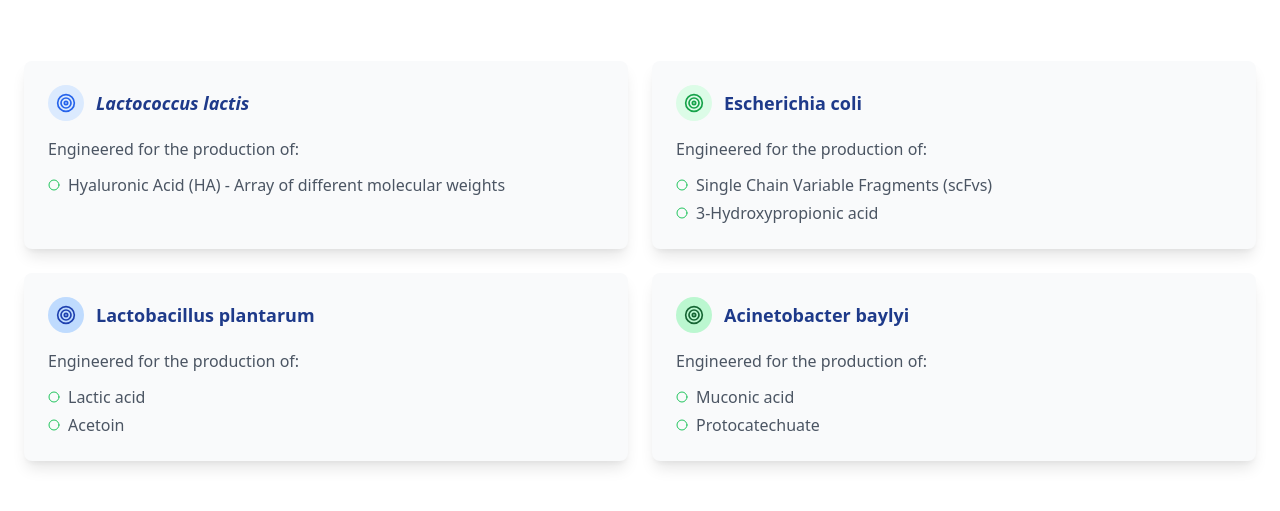
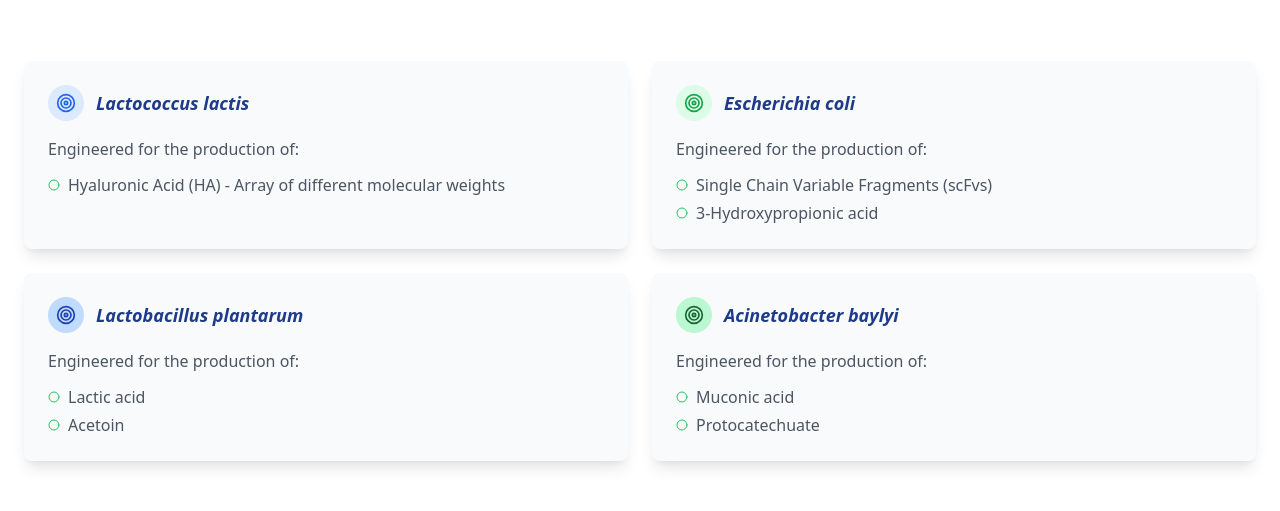
Before and after one commit to UNIVERSALIONZ/GJ-Lab-Website, a plain HTML site: page research.html in a window 1280 px wide. Shown: the part 1451-1962 px from the top of the page. Drawn offline with nearby package versions, Linux system fonts and the light colour scheme.

Commit message:
Updated research.html

```diff
--- a/research.html
+++ b/research.html
@@ -237,7 +237,7 @@
                     <div class="bg-green-100 p-2 rounded-full mr-3">
                         <i data-feather="target" class="text-green-600 w-5 h-5"></i>
                     </div>
-                    <h3 class="text-lg font-semibold text-blue-900 style="font-style: italic;">Escherichia coli</h3>
+                    <h3 class="text-lg font-semibold text-blue-900" style="font-style: italic;">Escherichia coli</h3>
                 </div>
                 <p class="text-gray-600 mb-3">Engineered for the production of:</p>
                 <ul class="space-y-1 text-gray-600">
@@ -258,7 +258,7 @@
                     <div class="bg-blue-200 p-2 rounded-full mr-3">
                         <i data-feather="target" class="text-blue-800 w-5 h-5"></i>
                     </div>
-                    <h3 class="text-lg font-semibold text-blue-900 style="font-style: italic;">Lactobacillus plantarum</h3>
+                    <h3 class="text-lg font-semibold text-blue-900" style="font-style: italic;">Lactobacillus plantarum</h3>
                 </div>
                 <p class="text-gray-600 mb-3">Engineered for the production of:</p>
                 <ul class="space-y-1 text-gray-600">
@@ -279,7 +279,7 @@
                     <div class="bg-green-200 p-2 rounded-full mr-3">
                         <i data-feather="target" class="text-green-800 w-5 h-5"></i>
                     </div>
-                    <h3 class="text-lg font-semibold text-blue-900 style="font-style: italic;">Acinetobacter baylyi</h3>
+                    <h3 class="text-lg font-semibold text-blue-900" style="font-style: italic;">Acinetobacter baylyi</h3>
                 </div>
                 <p class="text-gray-600 mb-3">Engineered for the production of:</p>
                 <ul class="space-y-1 text-gray-600">
@@ -411,4 +411,5 @@
         });
     </script>
 </body>
+
 </html>
```
